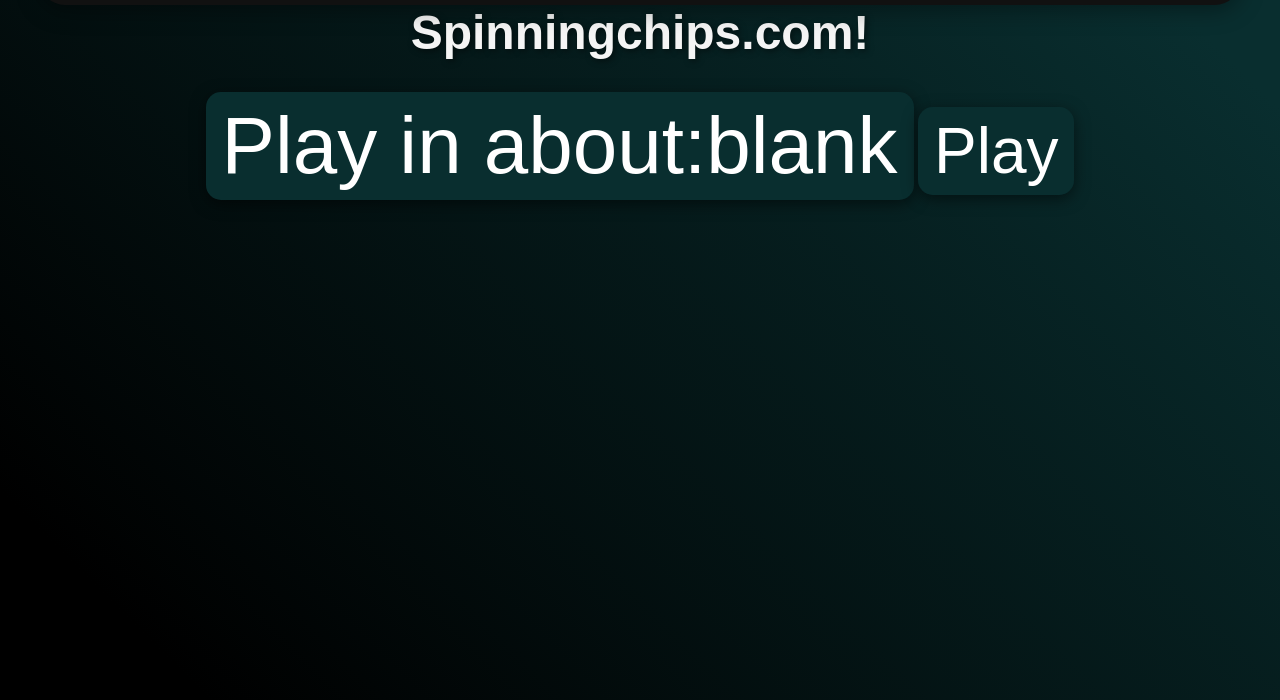
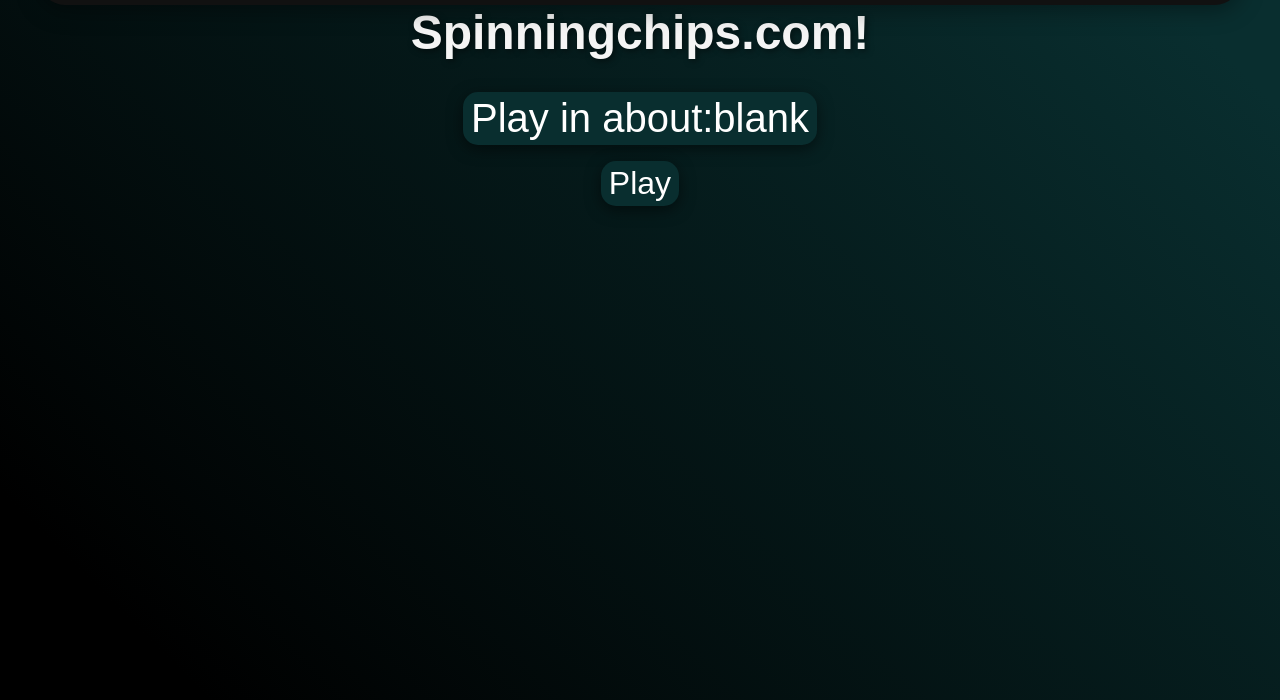
Before and after one commit to spinningchips/spinningchips.github.io, a plain HTML site: page text.html in a window 1280 px wide. Shown: the part 100-800 px from the top of the page. Drawn offline with Linux system fonts and the light colour scheme.

Commit message:
test css

```diff
--- a/style.css
+++ b/style.css
@@ -208,8 +208,8 @@
 
 #create {
     background-color: rgba(9, 46, 47, 1);
-    padding: .5rem 1rem;
-    font-size: 5rem;
+    padding: 0.25rem 0.5rem;
+    font-size: 2.5rem;
     color: white;
     text-align: center;
     border-radius: 15px;
@@ -226,8 +226,8 @@
 
 .play {
     background-color: rgba(9, 46, 47, 1);
-    padding: .5rem 1rem;
-    font-size: 4rem;
+    padding: 0.25rem 0.5rem;
+    font-size: 2rem;
     color: white;
     text-decoration: none;
     text-align: center;
@@ -242,3 +242,10 @@
     transform: translateY(-10px);
     box-shadow: 0 8px 25px rgba(0, 0, 0, 0.6);
 }
+
+.button-wrapper {
+    display: flex;
+    flex-direction: column;
+    align-items: center;
+    gap: 1rem;
+}
```
Also changed, not shown: index.html (+1 -0 lines).
